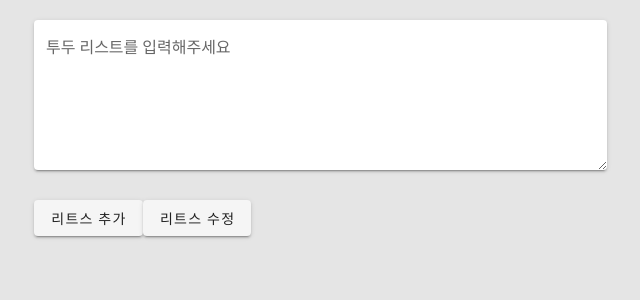
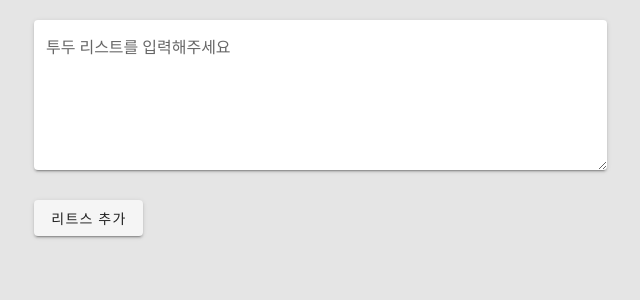
Before and after one commit to kyeongmin21/eventbus-todo, a Vue app: page /#/ in a window 1280 px wide. Shown: the top 300 px of the page, without its empty margins (606-1246 px from the left). Built offline with nearby package versions, Linux system fonts and the light colour scheme.

Commit message:
mode 를 써서 추가 & 수정버튼 둘중 하나만 보이게 하기

```diff
--- a/src/components/ListAdd.vue
+++ b/src/components/ListAdd.vue
@@ -5,8 +5,8 @@
       v-model="memo"
       label="투두 리스트를 입력해주세요"
     ></v-textarea>
-    <v-btn @click="listAdd">리트스 추가</v-btn>
-    <v-btn @click="listEdit">리트스 수정</v-btn>
+    <v-btn  v-if="mode === 'add'" @click="listAdd">리트스 추가</v-btn>
+    <v-btn  v-else @click="listEdit">리트스 수정</v-btn>
   </div>
 </template>
 
@@ -18,13 +18,15 @@ export default {
   data() {
     return {
       memo: null,
-      index: null
+      index: null,
+      mode: 'add'
     }
   },
   created() {
     eventBus.$on('listEdit', (memo, idx) => {
       this.memo = memo
       this.index = idx
+      this.mode = 'edit'
     })
   },
   methods: {
@@ -42,6 +44,7 @@ export default {
       } else {
         this.$emit('listEdit', this.memo, this.index)
         this.memo = null
+        this.mode = 'add'
       }
     }
   }
```
Also changed, not shown: 1 other file (tests, documents, lock files or other folders).
